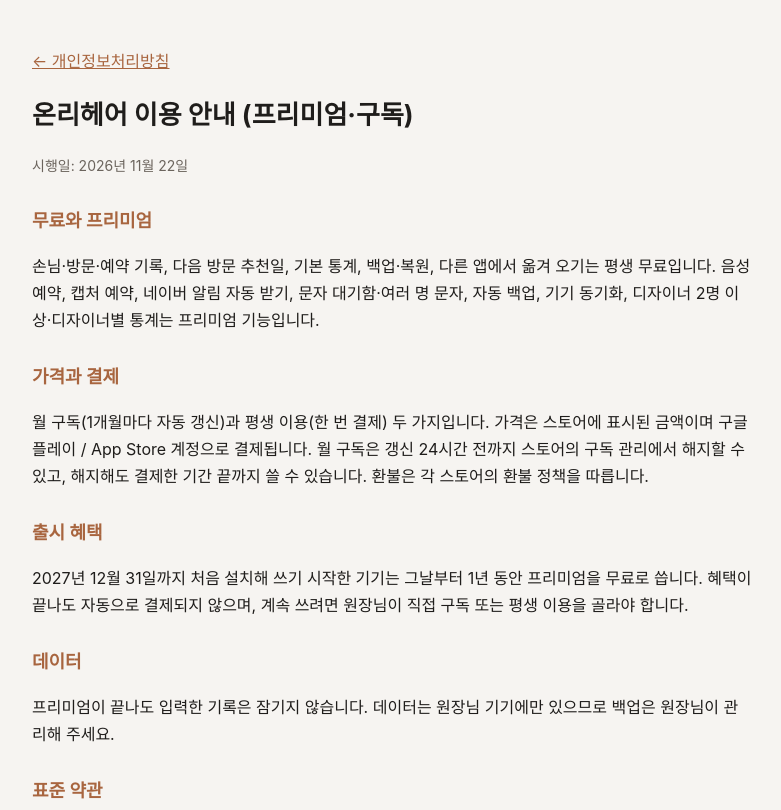
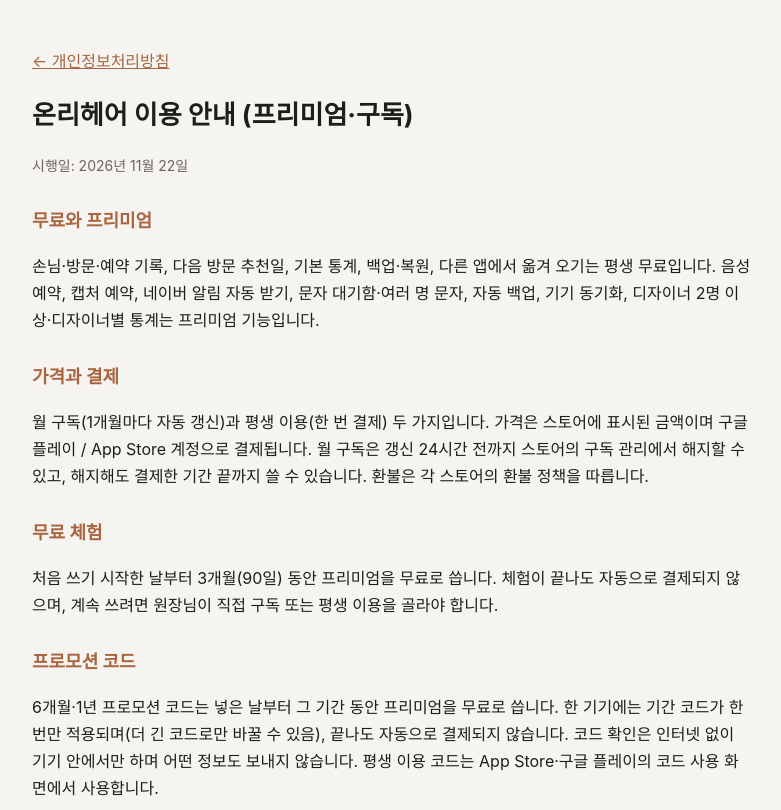
Before and after one commit to kimhyoungdon-cmd/onlyhair-privacy, a plain HTML site: page terms.html in a window 1280 px wide. Shown: the top 810 px of the page, without its empty margins (248-1029 px from the left). Drawn offline with Linux system fonts and the light colour scheme.

Commit message:
Trial is now 3 months with no deadline; promo codes are checked on device only

```diff
--- a/terms.html
+++ b/terms.html
@@ -20,8 +20,10 @@
 <p>손님·방문·예약 기록, 다음 방문 추천일, 기본 통계, 백업·복원, 다른 앱에서 옮겨 오기는 평생 무료입니다. 음성 예약, 캡처 예약, 네이버 알림 자동 받기, 문자 대기함·여러 명 문자, 자동 백업, 기기 동기화, 디자이너 2명 이상·디자이너별 통계는 프리미엄 기능입니다.</p>
 <h2>가격과 결제</h2>
 <p>월 구독(1개월마다 자동 갱신)과 평생 이용(한 번 결제) 두 가지입니다. 가격은 스토어에 표시된 금액이며 구글 플레이 / App Store 계정으로 결제됩니다. 월 구독은 갱신 24시간 전까지 스토어의 구독 관리에서 해지할 수 있고, 해지해도 결제한 기간 끝까지 쓸 수 있습니다. 환불은 각 스토어의 환불 정책을 따릅니다.</p>
-<h2>출시 혜택</h2>
-<p>2027년 12월 31일까지 처음 설치해 쓰기 시작한 기기는 그날부터 1년 동안 프리미엄을 무료로 씁니다. 혜택이 끝나도 자동으로 결제되지 않으며, 계속 쓰려면 원장님이 직접 구독 또는 평생 이용을 골라야 합니다.</p>
+<h2>무료 체험</h2>
+<p>처음 쓰기 시작한 날부터 3개월(90일) 동안 프리미엄을 무료로 씁니다. 체험이 끝나도 자동으로 결제되지 않으며, 계속 쓰려면 원장님이 직접 구독 또는 평생 이용을 골라야 합니다.</p>
+<h2>프로모션 코드</h2>
+<p>6개월·1년 프로모션 코드는 넣은 날부터 그 기간 동안 프리미엄을 무료로 씁니다. 한 기기에는 기간 코드가 한 번만 적용되며(더 긴 코드로만 바꿀 수 있음), 끝나도 자동으로 결제되지 않습니다. 코드 확인은 인터넷 없이 기기 안에서만 하며 어떤 정보도 보내지 않습니다. 평생 이용 코드는 App Store·구글 플레이의 코드 사용 화면에서 사용합니다.</p>
 <h2>데이터</h2>
 <p>프리미엄이 끝나도 입력한 기록은 잠기지 않습니다. 데이터는 원장님 기기에만 있으므로 백업은 원장님이 관리해 주세요.</p>
 <h2>표준 약관</h2>
```
Also changed, not shown: index.html (+1 -1 lines).
